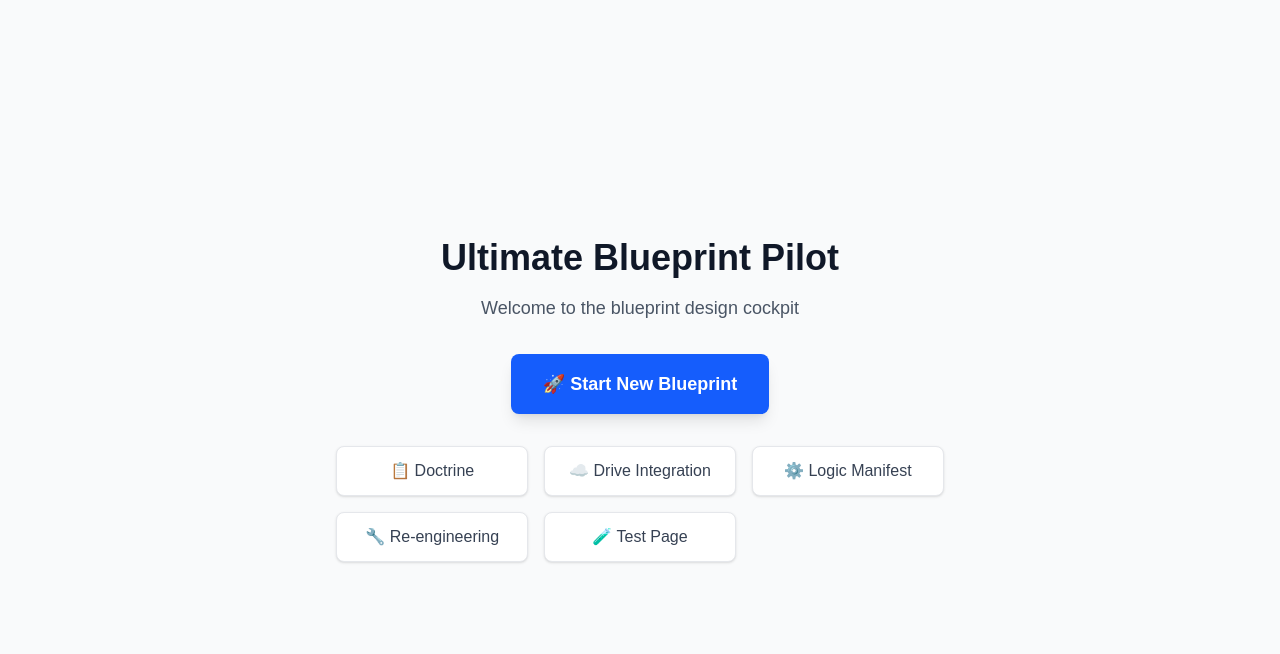
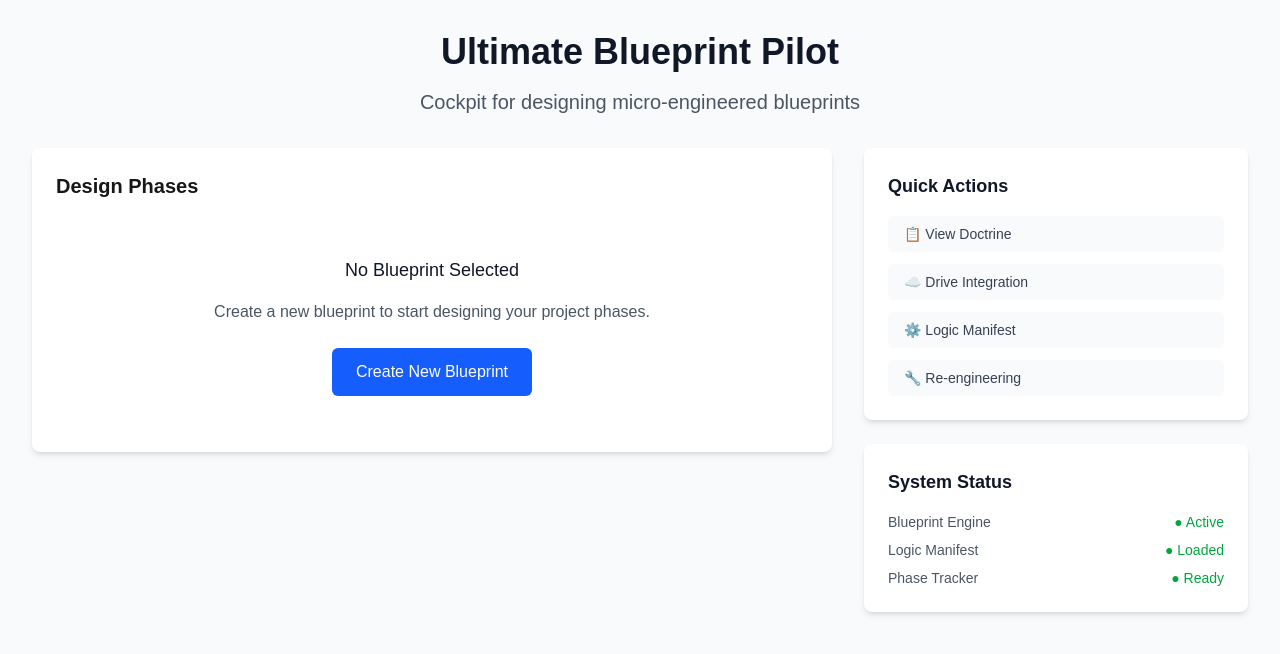
Before and after one commit to djb258/ulimate-blueprint-pilot, a Next.js app: page / in a window 1280 px wide. Shown: the top 654 px of the page. Built offline with nearby package versions, Linux system fonts and the light colour scheme.

Commit message:
Restore correct homepage design with PhaseTracker component

```diff
--- a/src/app/page.tsx
+++ b/src/app/page.tsx
@@ -1,64 +1,94 @@
 'use client';
 
-import Link from 'next/link';
+import PhaseTracker from '../components/PhaseTracker';
+import { Blueprint } from '../types';
 
 export default function Home() {
+  const handleBlueprintChange = (blueprint: Blueprint) => {
+    console.log('Blueprint updated:', blueprint);
+    // Here you would typically save to a database or state management
+  };
+
+  const handlePhaseComplete = (phaseId: string) => {
+    console.log('Phase completed:', phaseId);
+    // Handle phase completion logic
+  };
+
   return (
-    <div className="min-h-screen bg-gray-50 flex items-center justify-center">
-      <div className="text-center max-w-4xl mx-auto px-4">
+    <div className="min-h-screen bg-gray-50 py-8">
+      <div className="max-w-7xl mx-auto px-4 sm:px-6 lg:px-8">
+        {/* Header */}
+        <div className="text-center mb-8">
           <h1 className="text-4xl font-bold text-gray-900 mb-4">
             Ultimate Blueprint Pilot
           </h1>
-        <p className="text-gray-600 mb-8 text-lg">
-          Welcome to the blueprint design cockpit
+          <p className="text-xl text-gray-600">
+            Cockpit for designing micro-engineered blueprints
           </p>
-
-        {/* Primary Action */}
-        <div className="mb-8">
-          <Link
-            href="/prompts"
-            className="bg-blue-600 hover:bg-blue-700 text-white font-semibold py-4 px-8 rounded-lg shadow-lg transition-colors duration-200 inline-block text-lg"
-          >
-            🚀 Start New Blueprint
-          </Link>
         </div>
 
-        {/* Secondary Navigation */}
-        <div className="grid grid-cols-1 md:grid-cols-2 lg:grid-cols-3 gap-4">
-          <Link
+        {/* Main Content */}
+        <div className="grid grid-cols-1 lg:grid-cols-3 gap-8">
+          {/* Phase Tracker - Main Content */}
+          <div className="lg:col-span-2">
+            <PhaseTracker
+              onBlueprintChange={handleBlueprintChange}
+              onPhaseComplete={handlePhaseComplete}
+            />
+          </div>
+
+          {/* Sidebar */}
+          <div className="space-y-6">
+            {/* Quick Actions */}
+            <div className="bg-white rounded-lg shadow-md p-6">
+              <h3 className="text-lg font-semibold text-gray-900 mb-4">Quick Actions</h3>
+              <div className="space-y-3">
+                <a
                   href="/doctrine"
-            className="bg-white hover:bg-gray-50 border border-gray-200 text-gray-700 font-medium py-3 px-6 rounded-lg shadow-sm transition-colors duration-200 inline-block"
+                  className="block w-full px-4 py-2 text-sm font-medium text-gray-700 bg-gray-50 rounded-md hover:bg-gray-100 transition-colors"
                 >
-            📋 Doctrine
-          </Link>
-
-          <Link
+                  📋 View Doctrine
+                </a>
+                <a
                   href="/drive"
-            className="bg-white hover:bg-gray-50 border border-gray-200 text-gray-700 font-medium py-3 px-6 rounded-lg shadow-sm transition-colors duration-200 inline-block"
+                  className="block w-full px-4 py-2 text-sm font-medium text-gray-700 bg-gray-50 rounded-md hover:bg-gray-100 transition-colors"
                 >
                   ☁️ Drive Integration
-          </Link>
-
-          <Link
+                </a>
+                <a
                   href="/logic-manifest"
-            className="bg-white hover:bg-gray-50 border border-gray-200 text-gray-700 font-medium py-3 px-6 rounded-lg shadow-sm transition-colors duration-200 inline-block"
+                  className="block w-full px-4 py-2 text-sm font-medium text-gray-700 bg-gray-50 rounded-md hover:bg-gray-100 transition-colors"
                 >
                   ⚙️ Logic Manifest
-          </Link>
-
-          <Link
+                </a>
+                <a
                   href="/reengineer"
-            className="bg-white hover:bg-gray-50 border border-gray-200 text-gray-700 font-medium py-3 px-6 rounded-lg shadow-sm transition-colors duration-200 inline-block"
+                  className="block w-full px-4 py-2 text-sm font-medium text-gray-700 bg-gray-50 rounded-md hover:bg-gray-100 transition-colors"
                 >
                   🔧 Re-engineering
-          </Link>
+                </a>
+              </div>
+            </div>
 
-          <Link
-            href="/test"
-            className="bg-white hover:bg-gray-50 border border-gray-200 text-gray-700 font-medium py-3 px-6 rounded-lg shadow-sm transition-colors duration-200 inline-block"
-          >
-            🧪 Test Page
-          </Link>
+            {/* Status */}
+            <div className="bg-white rounded-lg shadow-md p-6">
+              <h3 className="text-lg font-semibold text-gray-900 mb-4">System Status</h3>
+              <div className="space-y-2">
+                <div className="flex items-center justify-between">
+                  <span className="text-sm text-gray-600">Blueprint Engine</span>
+                  <span className="text-sm font-medium text-green-600">● Active</span>
+                </div>
+                <div className="flex items-center justify-between">
+                  <span className="text-sm text-gray-600">Logic Manifest</span>
+                  <span className="text-sm font-medium text-green-600">● Loaded</span>
+                </div>
+                <div className="flex items-center justify-between">
+                  <span className="text-sm text-gray-600">Phase Tracker</span>
+                  <span className="text-sm font-medium text-green-600">● Ready</span>
+                </div>
+              </div>
+            </div>
+          </div>
         </div>
       </div>
     </div>
```
Lines whose indentation alone changed are shown as unchanged.
